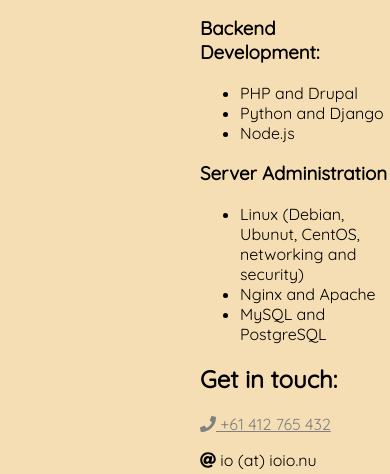
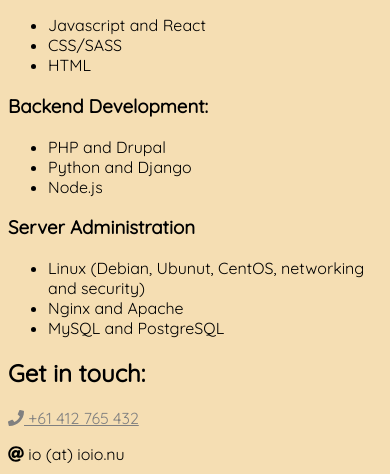
Before and after one commit to ioionu/sydneywebdev.com, a website built with webpack: page src/index.html in a window 390 px wide. Shown: the part 459-933 px from the top of the page. Built offline with nearby package versions, Linux system fonts and the light colour scheme; files whose address does not match are found by name.

Commit message:
responsive goodness

```diff
--- a/src/index.html
+++ b/src/index.html
@@ -2,6 +2,7 @@
 <html>
   <head>
     <meta name="viewport" content="width=device-width, initial-scale=1, shrink-to-fit=no">
+    <meta charset="utf-8">
     <title>Sydney Website Development : Joshua McCluskey</title>
     <script defer src="https://use.fontawesome.com/releases/v5.6.3/js/all.js" integrity="sha384-EIHISlAOj4zgYieurP0SdoiBYfGJKkgWedPHH4jCzpCXLmzVsw1ouK59MuUtP4a1" crossorigin="anonymous"></script>
     <link href="https://fonts.googleapis.com/css?family=Quicksand" rel="stylesheet">
@@ -39,7 +40,7 @@
 </ul>
 
 <h2>Get in touch:</h2>
-<p><a href="+61412765432"><i class="fas fa-phone"></i> +61 412 765 432</a>
+<p><a href="tel:+61412765432"><i class="fas fa-phone"></i> +61 412 765 432</a>
 <p><i class="fas fa-at"></i> io (at) ioio.nu</p>
 <div class="social">
   <a href="https://www.linkedin.com/in/joshuamccluskey/" target="_blank" title="LinkedIn">
--- a/src/sass/sydneywebdev.scss
+++ b/src/sass/sydneywebdev.scss
@@ -1,11 +1,14 @@
 body {
     font-family: 'Quicksand', sans-serif;
     background: wheat;
+}
 .wrapper {
     display: flex;
+    flex-direction: column;
 
     .logo {
         padding: 1em;
+        align-self: center;
         .inner {
             display: flex;
             width: 10em;
@@ -15,7 +18,6 @@
             background: white;
             border-radius: 100%;
             flex-grow: 0;
-            }
         }
     }
     .social {
@@ -36,7 +38,15 @@
             color: black;
         }
     }
-}
+
     .gray {
         color: gray;
     }
+
+    @media (min-width: 576px) {
+        flex-direction: row;
+        .logo {
+            align-self: flex-start;
+        }
+    }
+}
```
Also changed, not shown: dist/index.html, 2 other files. Lines whose indentation alone changed are shown as unchanged.
